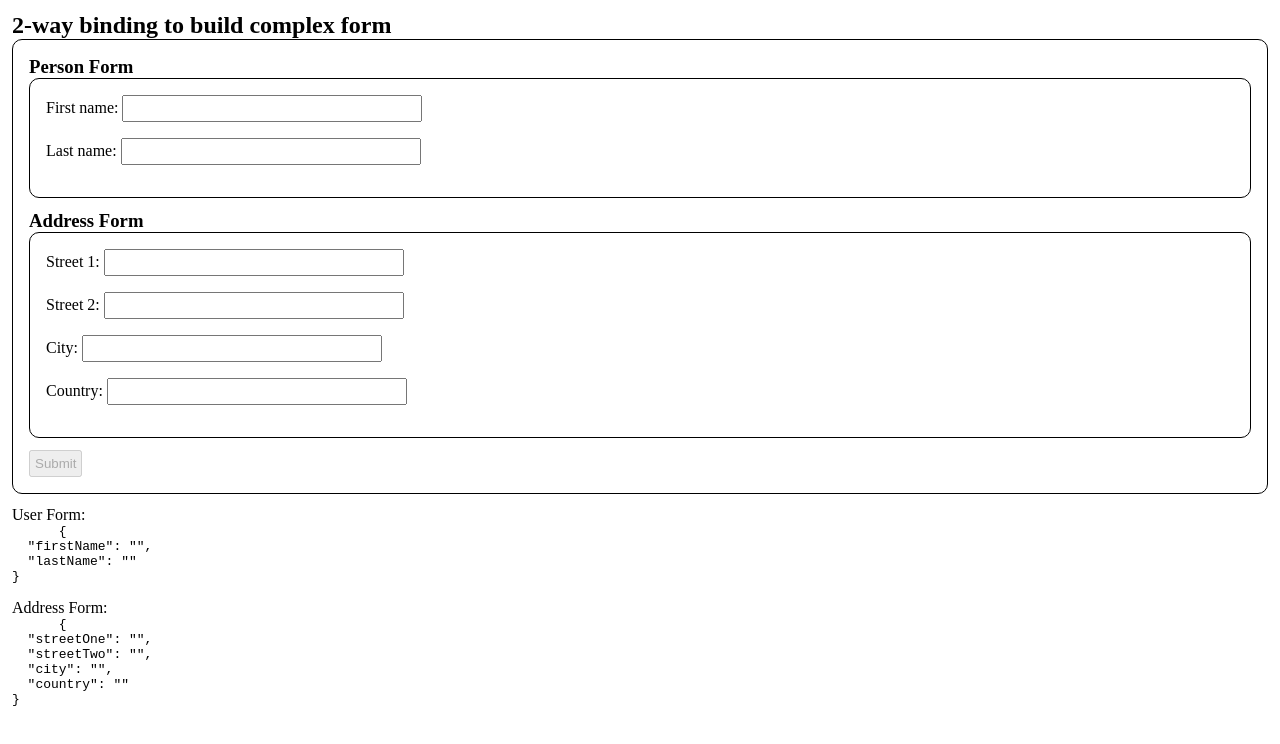
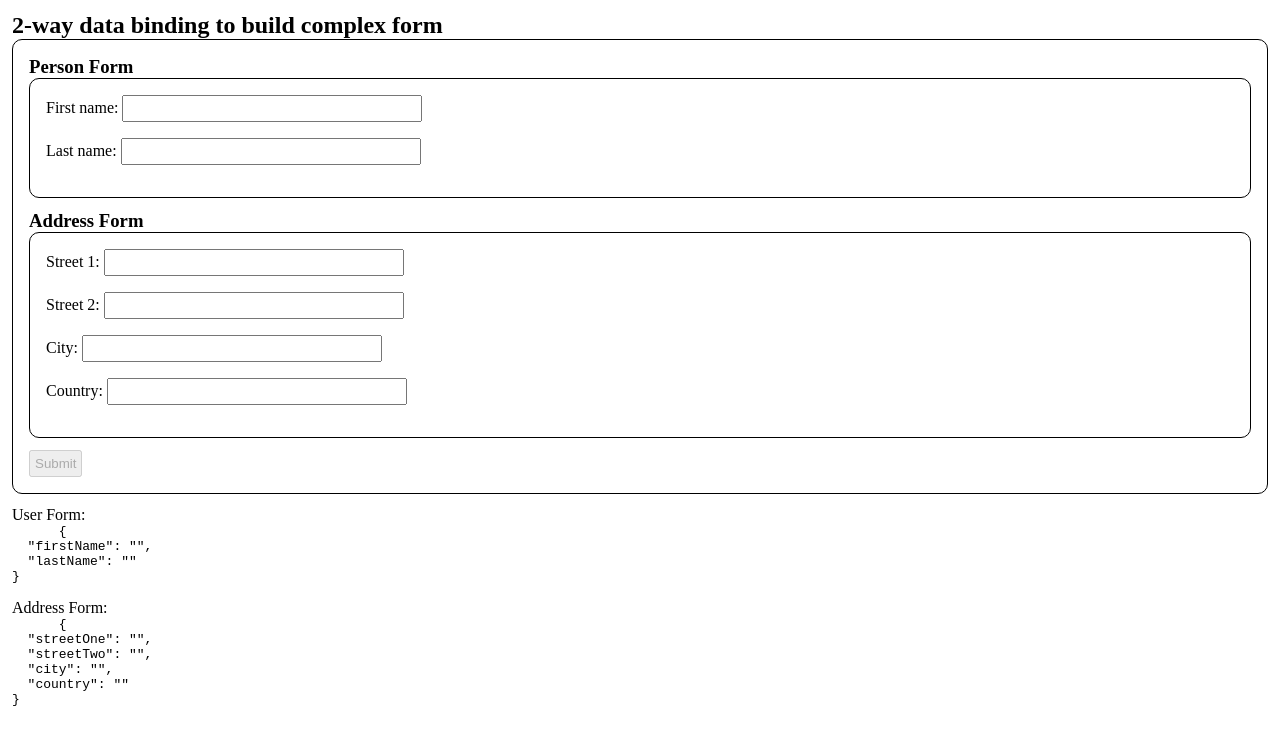
Before and after one commit to railsstudent/ng-2-way-component-form-submit, an Angular app: page / in a window 1280 px wide. Shown: the top 744 px of the page. Built offline with nearby package versions, Linux system fonts and the light colour scheme.

Commit message:
chore: set title of document

```diff
--- a/src/app/app.component.ts
+++ b/src/app/app.component.ts
@@ -1,15 +1,16 @@
 import { JsonPipe } from '@angular/common';
-import { ChangeDetectionStrategy, Component } from '@angular/core';
+import { ChangeDetectionStrategy, Component, inject } from '@angular/core';
 import { FormsModule } from '@angular/forms';
 import { AddressFormComponent } from './address-form/address-form.component';
 import { PersonFormComponent } from './person-form/person-form.component';
+import { Title } from '@angular/platform-browser';
 
 @Component({
   selector: 'app-root',
   standalone: true,
   imports: [JsonPipe, AddressFormComponent, PersonFormComponent, FormsModule],
   template: `
-    <h2>2-way binding to build complex form</h2>
+    <h2>2-way data binding to build complex form</h2>
     <form (ngSubmit)="handleSubmit()">
       <app-person-form
         [(firstName)]="userForm.firstName"
@@ -61,6 +62,10 @@ export class AppComponent {
   isChildPersonFormValid = false;
   isChildAddressFormValid = false;
 
+  constructor(titleService: Title) {
+    titleService.setTitle('2-way data binding to build complex form');
+  }
+
   handleSubmit() {
     const submittedData = {
       ...this.userForm,
```
